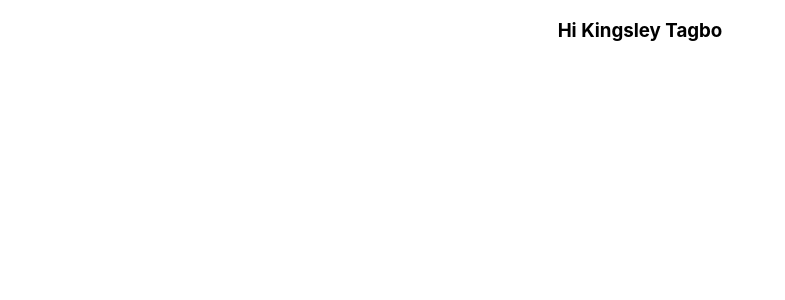
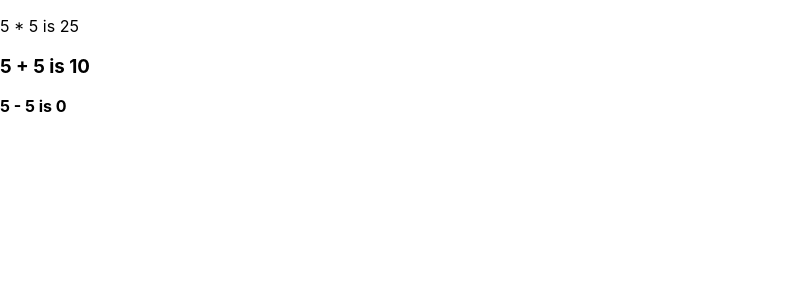
Before and after one commit to stlouis-mo-developers/cmsinreact, a React (Create React App) app: page / in a window 1280 px wide. Shown: the top 300 px of the page, without its empty margins (0-785 px from the left). Built offline with nearby package versions, Linux system fonts and the light colour scheme.

Commit message:
Comments

```diff
--- a/src/App.tsx
+++ b/src/App.tsx
@@ -3,10 +3,14 @@ import logo from './logo.svg';
 import './App.css';
 
 export function App() {
-  const name = "Kingsley Tagbo";
+  const multiply = 5 * 5;
   return (
-    <div className="App" id="App">
-       <h3> Hi {name} </h3>
+    <div id="App">
+      <div>
+        <p>5 * 5 is {multiply} </p>
+        <h3>5 + 5 is {5 + 5} </h3>
+        <div><strong>5 - 5 is {5 - 5} </strong></div>
+      </div>
     </div>
   );
 }
```
Also changed, not shown: 1 other file (tests, documents, lock files or other folders).
